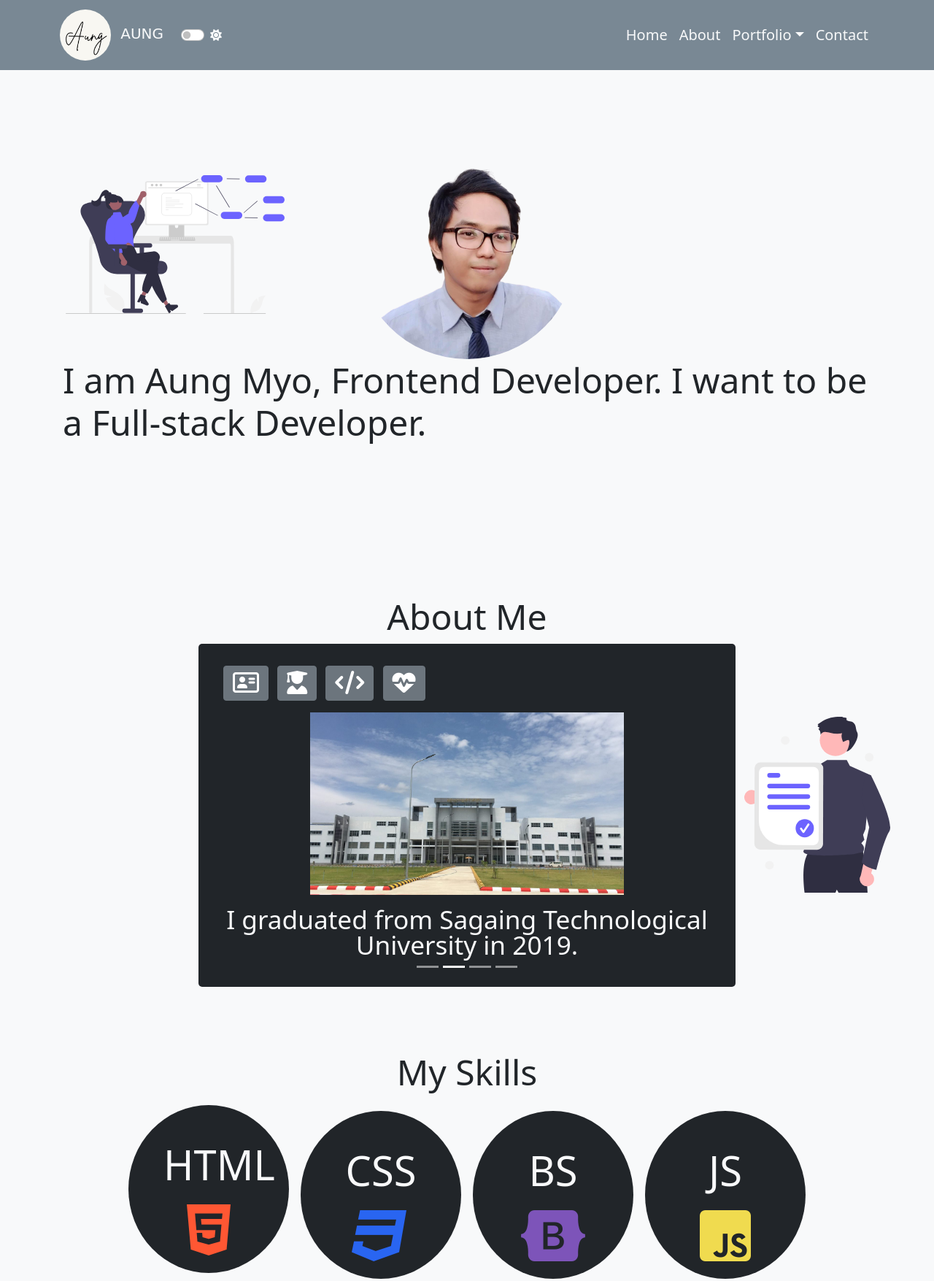
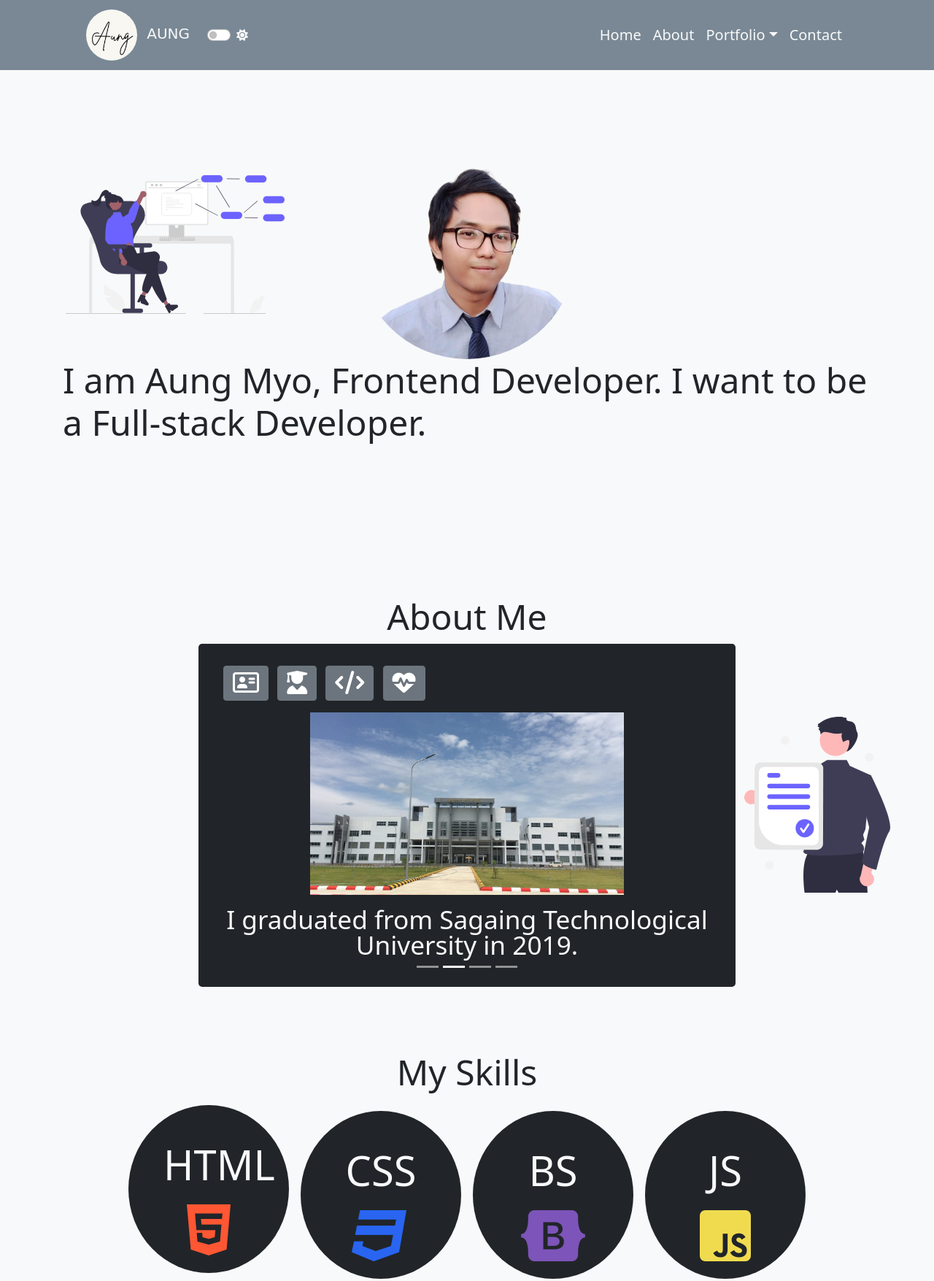
Before and after one commit to AungMyo-genius/myprofilev2, a plain HTML site: page index.html in a window 1280 px wide. Shown: the top 1755 px of the page at 73% size. Drawn offline with nearby package versions, Linux system fonts and the light colour scheme.

Commit message:
fix_responsive

```diff
--- a/css/style.css
+++ b/css/style.css
@@ -4,6 +4,7 @@
 }
 
 @import url('https://fonts.googleapis.com/css2?family=Oooh+Baby&display=swap');
+
 
 /* START NAVBAR  */
 #change{
--- a/index.html
+++ b/index.html
@@ -17,11 +17,11 @@
     <!-- custom css1 -->
     <link rel="stylesheet" href="css/style.css">
 </head>
-<body class="bg-light">
+    <body class="bg-light container-fluid mx-auto">
 
     <!-- START NAVBAR -->
     <nav class="navbar navbar-expand-md navbar-dark fixed-top" id="change">
-        <div class="container">
+        <div class="container mx-auto px-sm-5 ">
             <a href="" class="navbar-brand">
                 <img src="img/brandlight.png" alt="" class="" id="brand-img">
                 <span class="text-uppercase text-light ms-2">Aung</span>
@@ -61,7 +61,7 @@
 
     <!-- START HOME BANNER -->
     <section class="bg-light" id="home">
-        <div class="container banners">
+        <div class="container mx-auto banners">
             <div class="boxs">
                 <div class="p-1 mt-3">
                     <img src="img/profile1.png" class="rounded-circle profiles" alt="">
@@ -75,7 +75,7 @@
 
     <!-- Start About Page -->
     <section class="bg-light py-3" id="about">
-        <div class="container">
+        <div class="container mx-auto">
 
             <div class="row">
                 <p class="display-5 text-center text-dark mb-2">About Me</p>
@@ -129,7 +129,7 @@
 
     <!-- Start Portfolio Section -->
     <section class="py-4 bg-light text-dark">
-        <div class="container">
+        <div class="container mx-auto">
             <div class="row">
                 <p class="display-5 text-center mt-5 mb-3">My Skills</p>
                 <div class="col-12 mx-auto d-flex justify-content-center flex-wrap text-center" id="portfolio">
@@ -381,7 +381,7 @@
 
     <!-- Start Contact Section -->
     <section id="contact" class="bg-light text-dark py-5">
-        <div class="container">
+        <div class="container mx-auto">
             <div class="row">
                 <div class="col-12 col-lg-8 mx-auto text-center">
                     <p class="display-5 text-center mb-5">Contact Me</p>
```
